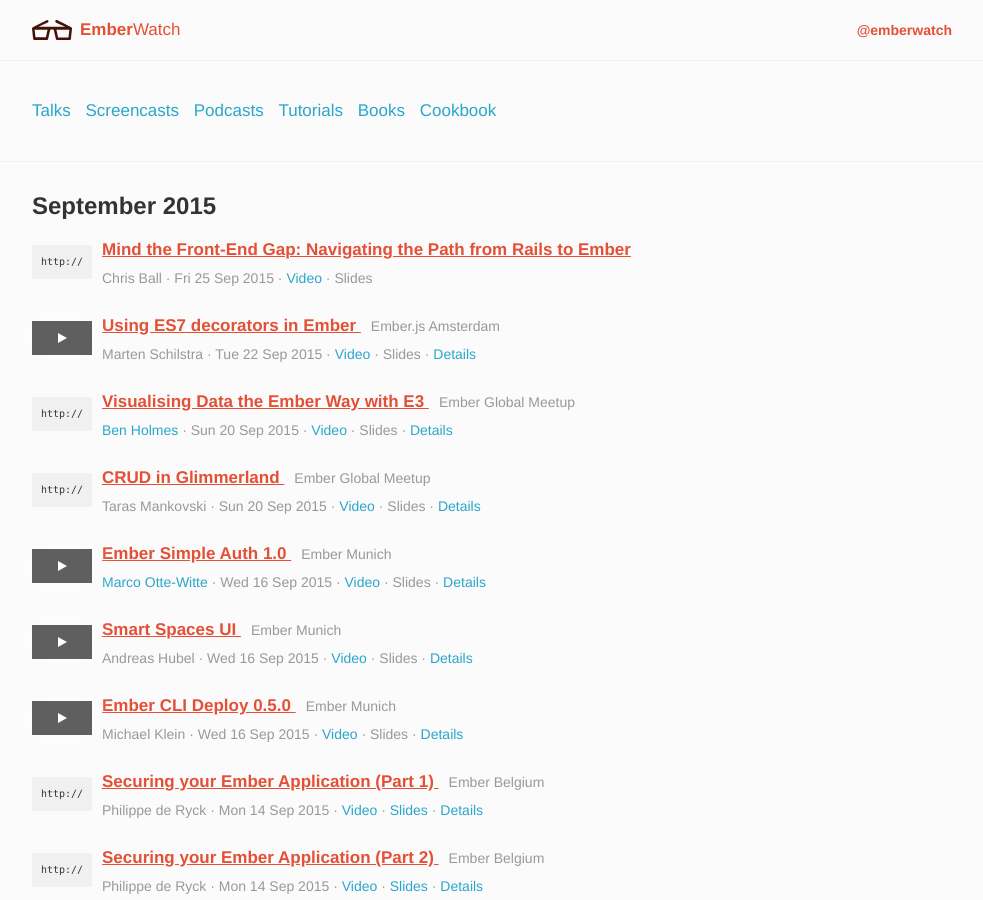
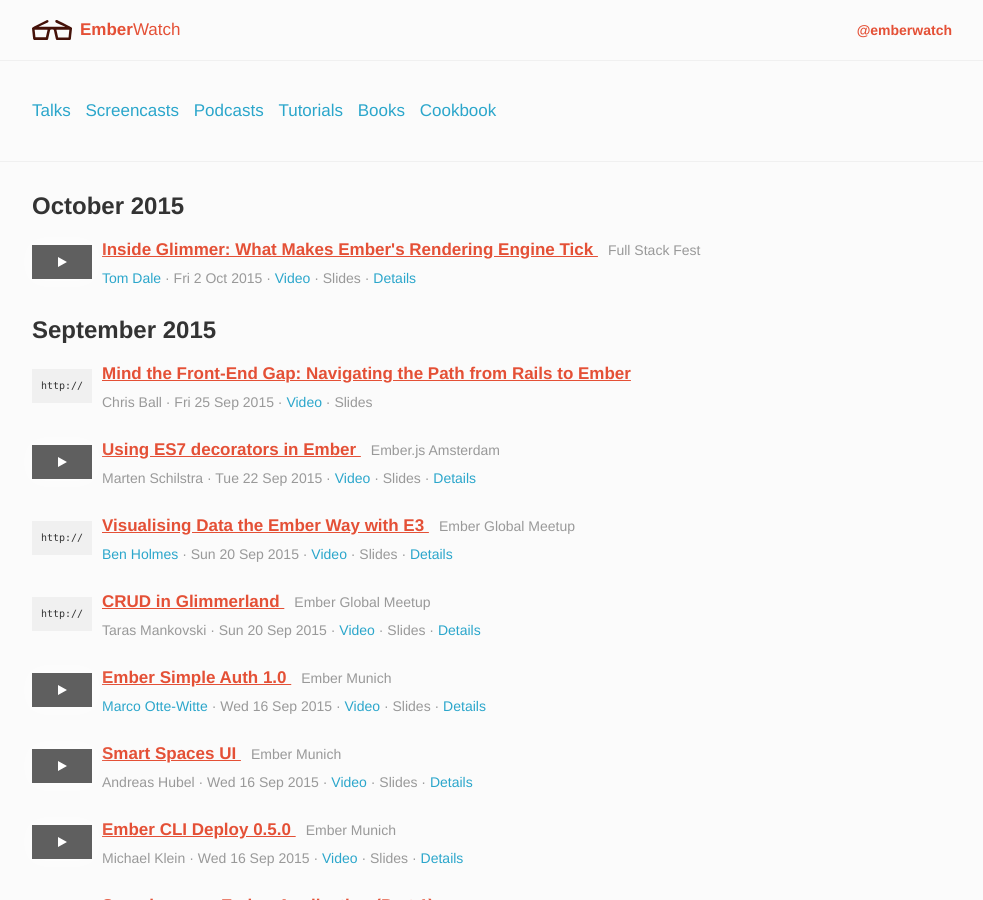
Before and after one commit to emberwatch/emberwatch, a Jekyll site: the page built from index.html, in a window 1280 px wide and 900 px high, cut to the strip 0-900 px from the top of the window. Shown: the whole strip, without its empty margins (148-1131 px from the left). Built offline with Jekyll 4.4.1, drawn with Linux system fonts in a browser that asks for light colours; Markdown is read by kramdown in place of the engine named in the settings; comment, search, counter and statistics services are not loaded; grey boxes are pictures that could not be loaded.

Commit message:
[Add Talk] Inside Glimmer: What Makes Ember's Rendering Engine Tick

```diff
--- a/_data/events.yml
+++ b/_data/events.yml
@@ -57,3 +57,6 @@
   id: 26
 - name: Ember Global Meetup
   id: 27
+- name: Full Stack Fest
+  id: 28
+  site: http://fullstackfest.com/
--- a/_data/talks.yml
+++ b/_data/talks.yml
@@ -1,4 +1,12 @@
 ---
+- title: 'Inside Glimmer: What Makes Ember''s Rendering Engine Tick'
+  date: '2015-10-02'
+  author_ids:
+  - 2
+  videos:
+  - https://www.youtube.com/watch?v=VY-r7Ac06ho
+  url: http://fullstackfest.com/
+  event_id: 28
 - title: 'Mind the Front-End Gap: Navigating the Path from Rails to Ember'
   date: '2015-09-25'
   author_ids:
```
